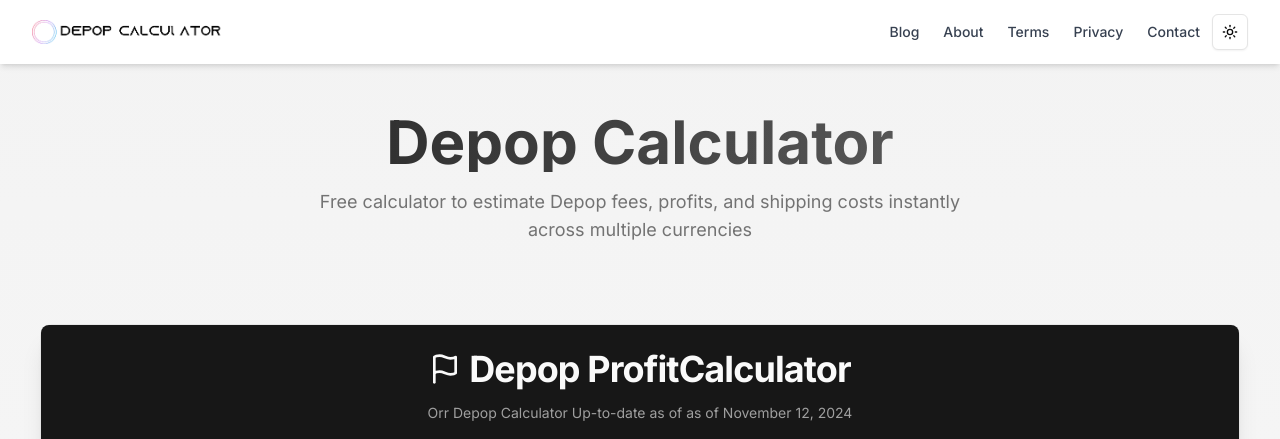
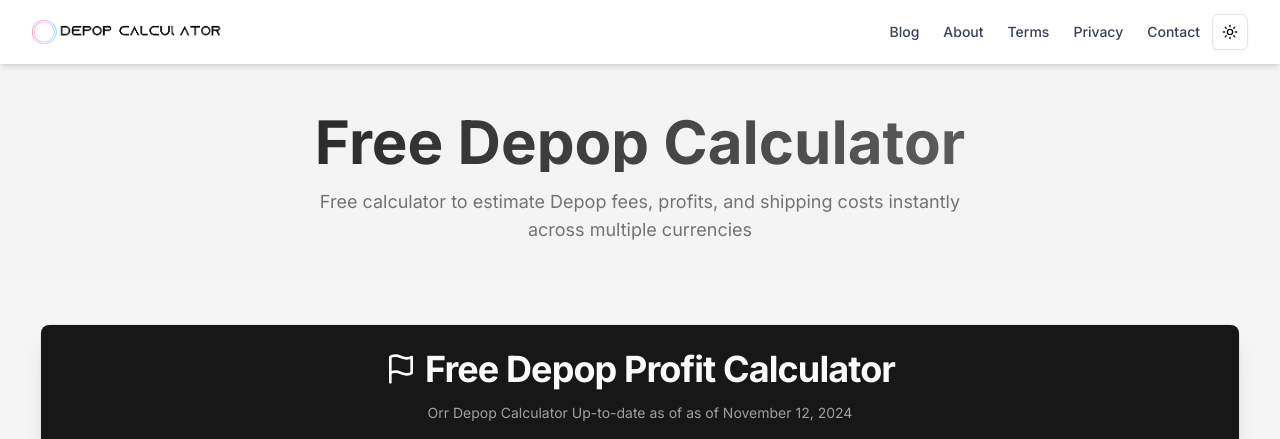
Before and after one commit to borhanrahi/depop-calculator, a Next.js app: page / in a window 1280 px wide. Shown: the top 439 px of the page. Built offline with nearby package versions, Linux system fonts and the light colour scheme; no server answers.

Commit message:
minor up

```diff
--- a/app/page.tsx
+++ b/app/page.tsx
@@ -23,7 +23,7 @@
       {/* Hero Section */}
       <section className="py-12 px-4 sm:px-6 lg:px-8 text-center space-y-4">
         <h1 className="text-4xl sm:text-5xl lg:text-6xl font-bold bg-clip-text text-transparent bg-gradient-to-r from-primary to-primary/60">
-          Depop Calculator
+          Free Depop Calculator
         </h1>
         <p className="text-lg text-muted-foreground max-w-2xl mx-auto">
           Free calculator to estimate Depop fees, profits, and shipping costs instantly across multiple currencies
--- a/components/DepopCalculator.tsx
+++ b/components/DepopCalculator.tsx
@@ -84,7 +84,7 @@
         <div className='flex items-center justify-center gap-2 mb-2'>
           <Flag className='w-8 h-8' />
           <CardTitle className='text-3xl sm:text-4xl font-bold'>
-            Depop ProfitCalculator
+           Free Depop Profit Calculator
           </CardTitle>
         </div>
         <CardDescription className='text-primary-foreground/60'>
```
